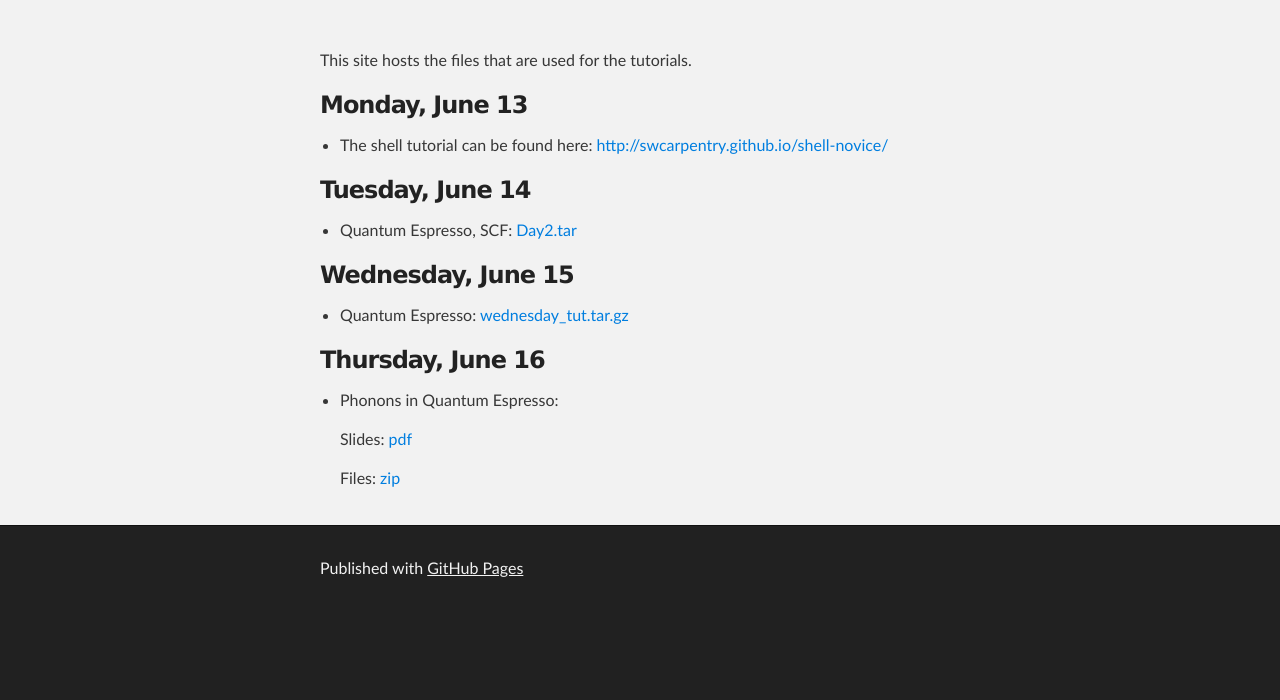
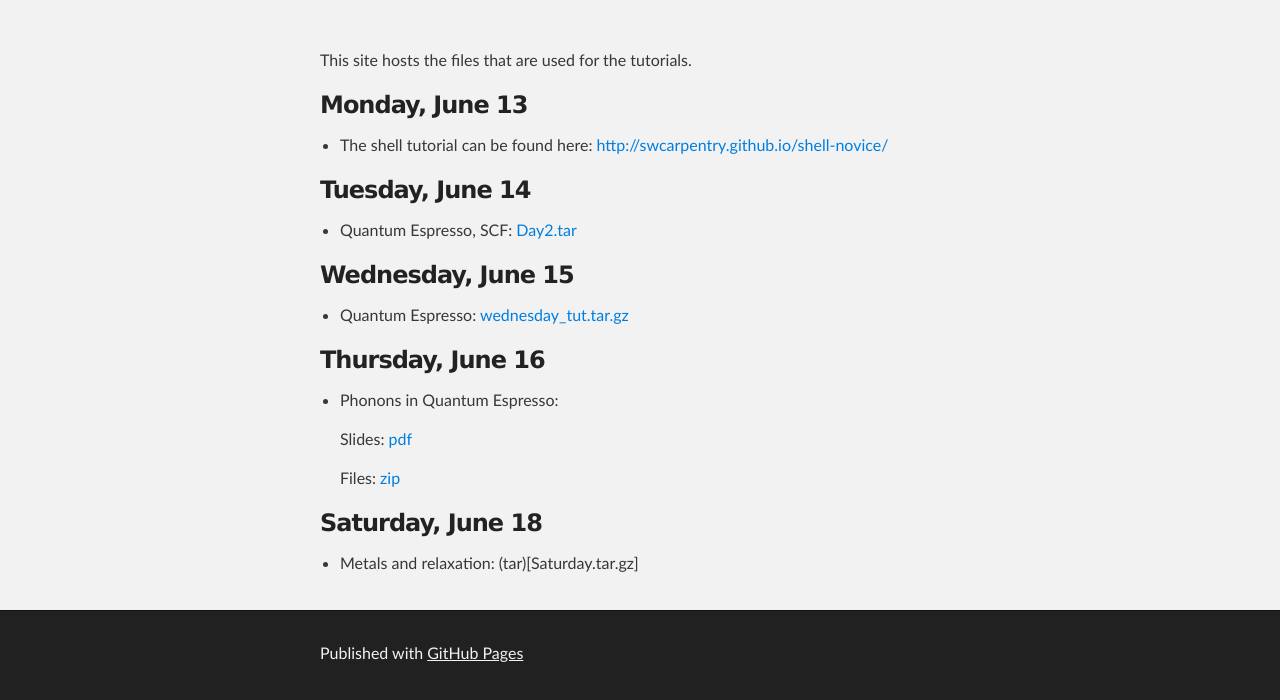
Before and after one commit to asesma-org/ASESMA2016, a plain HTML site: page index.html in a window 1280 px wide. Shown: the part 239-939 px from the top of the page. Before the commit the page ends 854 px from the top, so only its background shows below. Drawn offline with Linux system fonts and the light colour scheme.

Commit message:
Replace master branch with page content via GitHub

```diff
--- a/index.html
+++ b/index.html
@@ -65,6 +65,13 @@
 <p>Files: <a href="phonon_files.zip">zip</a></p>
 </li>
 </ul>
+
+<h3>
+<a id="saturday-june-18" class="anchor" href="#saturday-june-18" aria-hidden="true"><span aria-hidden="true" class="octicon octicon-link"></span></a>Saturday, June 18</h3>
+
+<ul>
+<li>Metals and relaxation: (tar)[Saturday.tar.gz]</li>
+</ul>
       </section>
     </div>
 
--- a/params.json
+++ b/params.json
@@ -1,6 +1,6 @@
 {
   "name": "Tutorial files for ASESMA 2016",
   "tagline": "",
-  "body": "This site hosts the files that are used for the tutorials.\r\n\r\n### Monday, June 13\r\n- The shell tutorial can be found here: http://swcarpentry.github.io/shell-novice/\r\n\r\n### Tuesday, June 14\r\n- Quantum Espresso, SCF: [Day2.tar](Day2.tar)\r\n\r\n### Wednesday, June 15\r\n- Quantum Espresso: [wednesday_tut.tar.gz](wednesday_tut.tar.gz)\r\n\r\n### Thursday, June 16\r\n- Phonons in Quantum Espresso:\r\n\r\n    Slides: [pdf](17dynmat_v2.pdf) \r\n    \r\n    Files: [zip](phonon_files.zip)",
+  "body": "This site hosts the files that are used for the tutorials.\r\n\r\n### Monday, June 13\r\n- The shell tutorial can be found here: http://swcarpentry.github.io/shell-novice/\r\n\r\n### Tuesday, June 14\r\n- Quantum Espresso, SCF: [Day2.tar](Day2.tar)\r\n\r\n### Wednesday, June 15\r\n- Quantum Espresso: [wednesday_tut.tar.gz](wednesday_tut.tar.gz)\r\n\r\n### Thursday, June 16\r\n- Phonons in Quantum Espresso:\r\n\r\n    Slides: [pdf](17dynmat_v2.pdf) \r\n    \r\n    Files: [zip](phonon_files.zip)\r\n\r\n### Saturday, June 18\r\n- Metals and relaxation: (tar)[Saturday.tar.gz]",
   "note": "Don't delete this file! It's used internally to help with page regeneration."
 }
```
